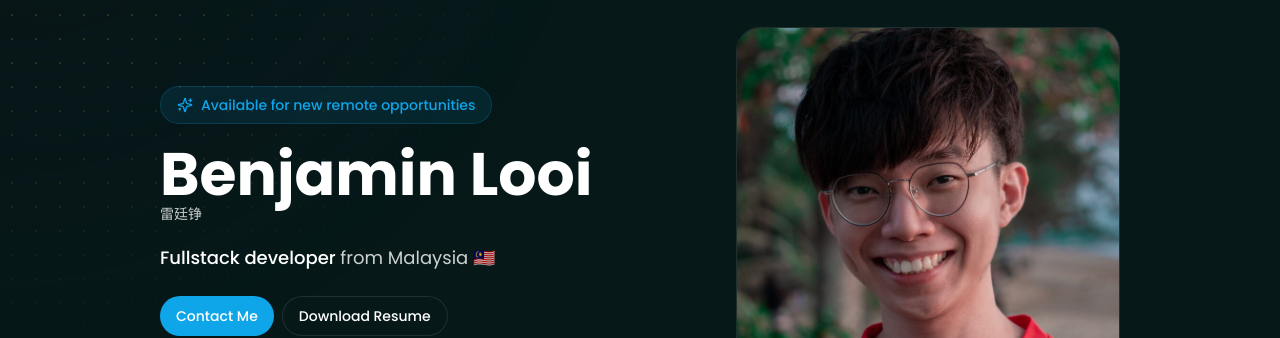
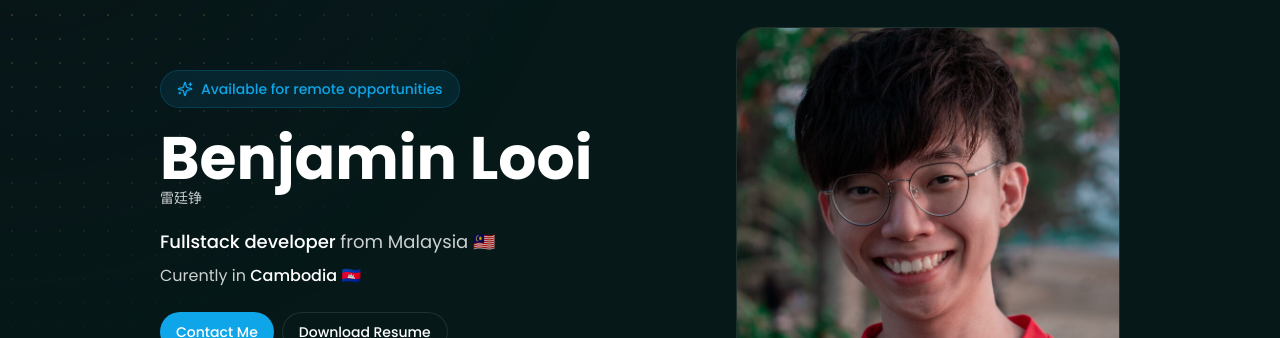
Before and after one commit to Benjaminlooi/portfolio-2026, a Next.js app: page / in a window 1280 px wide. Shown: the part 213-551 px from the top of the page. Built offline with nearby package versions, Linux system fonts and the light colour scheme; no server answers.

Commit message:
feat: update hero section availability text and add current location

```diff
--- a/src/components/sections/hero-section.tsx
+++ b/src/components/sections/hero-section.tsx
@@ -25,7 +25,7 @@ const Hero = () => {
         {/* Badge */}
         <div className="inline-flex items-center gap-2 px-4 py-2 rounded-full bg-primary/10 border border-primary/20 text-primary text-sm font-medium">
           <SparklesIcon size={16} />
-          Available for new remote opportunities
+          Available for remote opportunities
         </div>
 
         <div className="py-2 lg:py-3">
@@ -38,6 +38,9 @@ const Hero = () => {
         <h3 className="text-base text-center lg:text-start lg:text-lg text-white/80">
           <span className="font-medium text-white">Fullstack developer </span>
           from Malaysia 🇲🇾
+        </h3>
+        <h3 className="text-base text-center lg:text-start lg:text-md text-white/80">
+          Curently in <span className="font-medium text-white">Cambodia 🇰🇭</span>
         </h3>
         <div className="flex items-center gap-2 py-4">
           <Link
```
